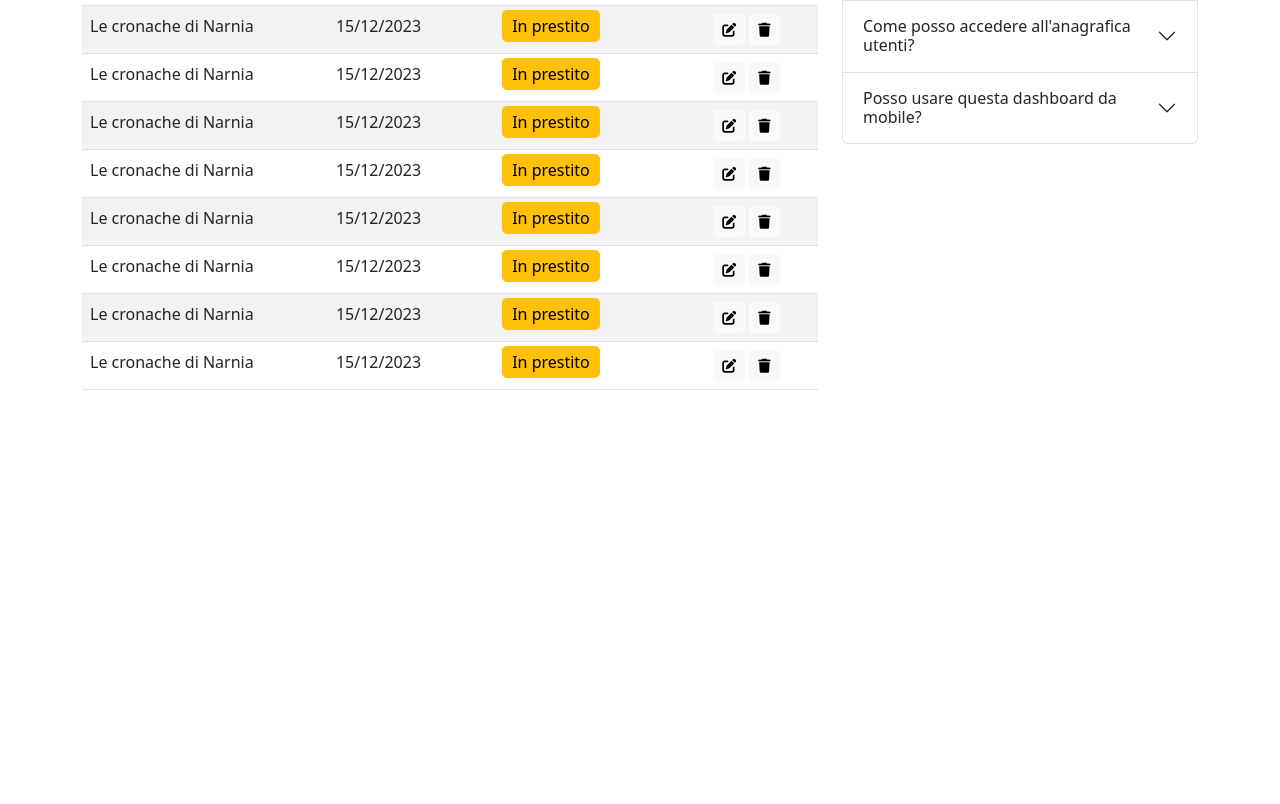
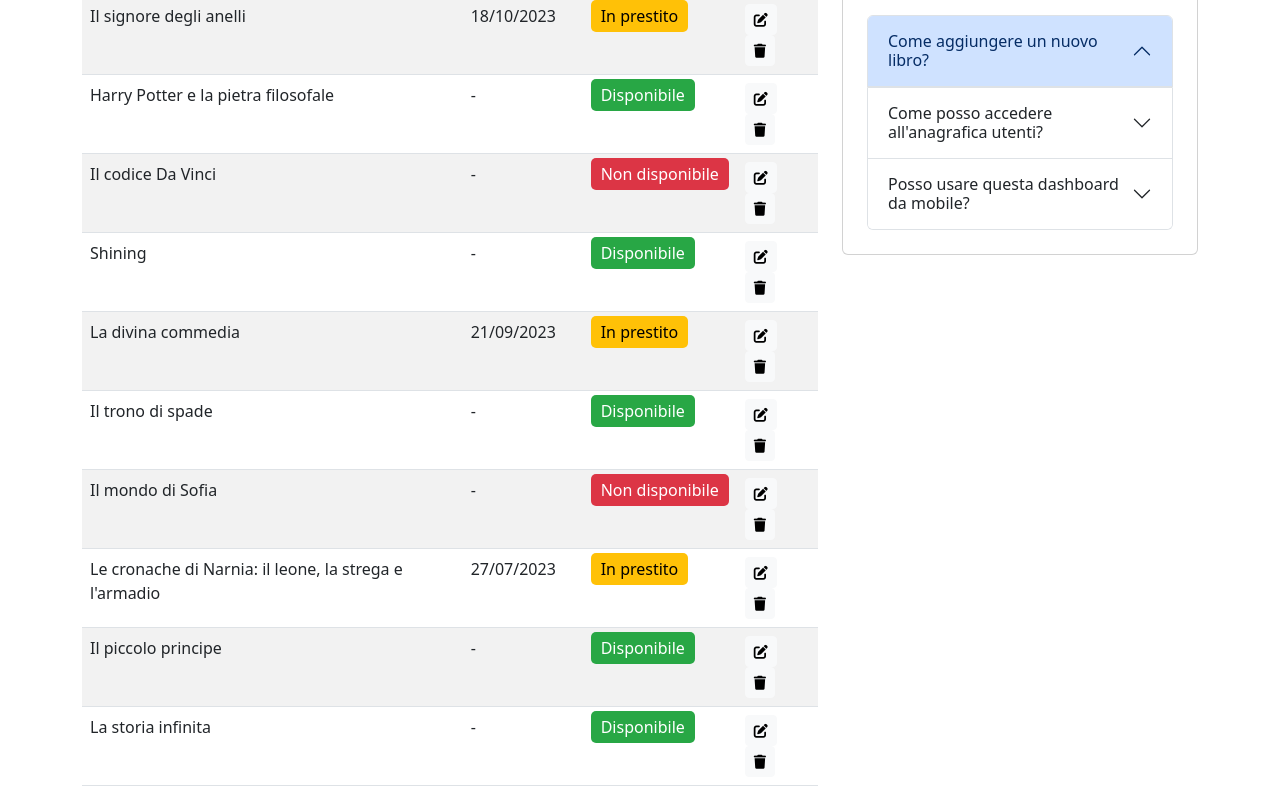
Before and after one commit to Deni0012/html-css-bootstrap-dashboard, a plain HTML site: page index.html in a window 1280 px wide. Shown: the part 385-1189 px from the top of the page. Before the commit the page ends 815 px from the top, so only its background shows below. Drawn offline with nearby package versions, Linux system fonts and the light colour scheme.

Commit message:
add: fine del progetto bootstrap dashboard

```diff
--- a/css/style.css
+++ b/css/style.css
@@ -10,6 +10,7 @@
      color: white;
      padding: 5px 10px;
      border-radius: 5px;
+     white-space: nowrap;
  }
 
  .status-in-prestito {
--- a/index.html
+++ b/index.html
@@ -24,6 +24,8 @@
             <button class="navbar-toggler" type="button" data-bs-toggle="collapse" data-bs-target="#navbarNav">
                 <span class="navbar-toggler-icon"></span>
             </button>
+
+            <!-- Menù -->
             <div class="collapse navbar-collapse" id="navbarNav">
                 <ul class="navbar-nav text-left">
                     <li class="nav-item"><a class="nav-link" href="#">Catalogo Libri</a></li>
@@ -32,6 +34,8 @@
                     <li class="nav-item"><a class="nav-link" href="#">Help</a></li>
                 </ul>
             </div>
+
+            <!-- Barra cerca -->
             <form class="d-none d-lg-flex" role="search">
                 <input class="form-control me-2" type="search" placeholder="Cerca..." aria-label="Search">
                 <button class="btn btn-outline-light" type="submit">Cerca</button>
@@ -61,7 +65,34 @@
                     <tbody>
                         <tr>
                             <td>I pilastri della terra</td>
-                            <td class="d-none d-md-table-cell">10/02/2024</td> <!-- Data prestito -->
+                            <td class="d-none d-md-table-cell">-</td> <!-- Data prestito -->
+                            <td><span class="status-disponibile">Disponibile</span></td>
+                            <td>
+                                <button class="btn btn-sm btn-light"><i class="fas fa-edit"></i></button>
+                                <button class="btn btn-sm btn-light"><i class="fas fa-trash"></i></button>
+                            </td>
+                        </tr>
+                        <tr>
+                            <td>I promessi sposi</td>
+                            <td class="d-none d-md-table-cell">-</td> <!-- Data prestito -->
+                            <td><span class="status-disponibile">Disponibile</span></td>
+                            <td>
+                                <button class="btn btn-sm btn-light"><i class="fas fa-edit"></i></button>
+                                <button class="btn btn-sm btn-light"><i class="fas fa-trash"></i></button>
+                            </td>
+                        </tr>
+                        <tr>
+                            <td>Il signore degli anelli</td>
+                            <td class="d-none d-md-table-cell">18/10/2023</td> <!-- Data prestito -->
+                            <td><span class="status-in-prestito">In prestito</span></td>
+                            <td>
+                                <button class="btn btn-sm btn-light"><i class="fas fa-edit"></i></button>
+                                <button class="btn btn-sm btn-light"><i class="fas fa-trash"></i></button>
+                            </td>
+                        </tr>
+                        <tr>
+                            <td>Harry Potter e la pietra filosofale</td>
+                            <td class="d-none d-md-table-cell">-</td> <!-- Data prestito -->
                             <td><span class="status-disponibile">Disponibile</span></td>
                             <td>
                                 <button class="btn btn-sm btn-light"><i class="fas fa-edit"></i></button>
@@ -70,7 +101,7 @@
                         </tr>
                         <tr>
                             <td>Il codice Da Vinci</td>
-                            <td class="d-none d-md-table-cell">05/01/2024</td> <!-- Data prestito -->
+                            <td class="d-none d-md-table-cell">-</td> <!-- Data prestito -->
                             <td><span class="status-non-disponibile">Non disponibile</span></td>
                             <td>
                                 <button class="btn btn-sm btn-light"><i class="fas fa-edit"></i></button>
@@ -78,8 +109,17 @@
                             </td>
                         </tr>
                         <tr>
-                            <td>Le cronache di Narnia</td>
-                            <td class="d-none d-md-table-cell">15/12/2023</td> <!-- Data prestito -->
+                            <td>Shining</td>
+                            <td class="d-none d-md-table-cell">-</td> <!-- Data prestito -->
+                            <td><span class="status-disponibile">Disponibile</span></td>
+                            <td>
+                                <button class="btn btn-sm btn-light"><i class="fas fa-edit"></i></button>
+                                <button class="btn btn-sm btn-light"><i class="fas fa-trash"></i></button>
+                            </td>
+                        </tr>
+                        <tr>
+                            <td>La divina commedia</td>
+                            <td class="d-none d-md-table-cell">21/09/2023</td> <!-- Data prestito -->
                             <td><span class="status-in-prestito">In prestito</span></td>
                             <td>
                                 <button class="btn btn-sm btn-light"><i class="fas fa-edit"></i></button>
@@ -87,8 +127,26 @@
                             </td>
                         </tr>
                         <tr>
-                            <td>Le cronache di Narnia</td>
-                            <td class="d-none d-md-table-cell">15/12/2023</td> <!-- Data prestito -->
+                            <td>Il trono di spade</td>
+                            <td class="d-none d-md-table-cell">-</td> <!-- Data prestito -->
+                            <td><span class="status-disponibile">Disponibile</span></td>
+                            <td>
+                                <button class="btn btn-sm btn-light"><i class="fas fa-edit"></i></button>
+                                <button class="btn btn-sm btn-light"><i class="fas fa-trash"></i></button>
+                            </td>
+                        </tr>
+                        <tr>
+                            <td>Il mondo di Sofia</td>
+                            <td class="d-none d-md-table-cell">-</td> <!-- Data prestito -->
+                            <td><span class="status-non-disponibile">Non disponibile</span></td>
+                            <td>
+                                <button class="btn btn-sm btn-light"><i class="fas fa-edit"></i></button>
+                                <button class="btn btn-sm btn-light"><i class="fas fa-trash"></i></button>
+                            </td>
+                        </tr>
+                        <tr>
+                            <td>Le cronache di Narnia: il leone, la strega e l'armadio</td>
+                            <td class="d-none d-md-table-cell">27/07/2023</td> <!-- Data prestito -->
                             <td><span class="status-in-prestito">In prestito</span></td>
                             <td>
                                 <button class="btn btn-sm btn-light"><i class="fas fa-edit"></i></button>
@@ -96,72 +154,18 @@
                             </td>
                         </tr>
                         <tr>
-                            <td>Le cronache di Narnia</td>
-                            <td class="d-none d-md-table-cell">15/12/2023</td> <!-- Data prestito -->
-                            <td><span class="status-in-prestito">In prestito</span></td>
+                            <td>Il piccolo principe</td>
+                            <td class="d-none d-md-table-cell">-</td> <!-- Data prestito -->
+                            <td><span class="status-disponibile">Disponibile</span></td>
                             <td>
                                 <button class="btn btn-sm btn-light"><i class="fas fa-edit"></i></button>
                                 <button class="btn btn-sm btn-light"><i class="fas fa-trash"></i></button>
                             </td>
                         </tr>
                         <tr>
-                            <td>Le cronache di Narnia</td>
-                            <td class="d-none d-md-table-cell">15/12/2023</td> <!-- Data prestito -->
-                            <td><span class="status-in-prestito">In prestito</span></td>
-                            <td>
-                                <button class="btn btn-sm btn-light"><i class="fas fa-edit"></i></button>
-                                <button class="btn btn-sm btn-light"><i class="fas fa-trash"></i></button>
-                            </td>
-                        </tr>
-                        <tr>
-                            <td>Le cronache di Narnia</td>
-                            <td class="d-none d-md-table-cell">15/12/2023</td> <!-- Data prestito -->
-                            <td><span class="status-in-prestito">In prestito</span></td>
-                            <td>
-                                <button class="btn btn-sm btn-light"><i class="fas fa-edit"></i></button>
-                                <button class="btn btn-sm btn-light"><i class="fas fa-trash"></i></button>
-                            </td>
-                        </tr>
-                        <tr>
-                            <td>Le cronache di Narnia</td>
-                            <td class="d-none d-md-table-cell">15/12/2023</td> <!-- Data prestito -->
-                            <td><span class="status-in-prestito">In prestito</span></td>
-                            <td>
-                                <button class="btn btn-sm btn-light"><i class="fas fa-edit"></i></button>
-                                <button class="btn btn-sm btn-light"><i class="fas fa-trash"></i></button>
-                            </td>
-                        </tr>
-                        <tr>
-                            <td>Le cronache di Narnia</td>
-                            <td class="d-none d-md-table-cell">15/12/2023</td> <!-- Data prestito -->
-                            <td><span class="status-in-prestito">In prestito</span></td>
-                            <td>
-                                <button class="btn btn-sm btn-light"><i class="fas fa-edit"></i></button>
-                                <button class="btn btn-sm btn-light"><i class="fas fa-trash"></i></button>
-                            </td>
-                        </tr>
-                        <tr>
-                            <td>Le cronache di Narnia</td>
-                            <td class="d-none d-md-table-cell">15/12/2023</td> <!-- Data prestito -->
-                            <td><span class="status-in-prestito">In prestito</span></td>
-                            <td>
-                                <button class="btn btn-sm btn-light"><i class="fas fa-edit"></i></button>
-                                <button class="btn btn-sm btn-light"><i class="fas fa-trash"></i></button>
-                            </td>
-                        </tr>
-                        <tr>
-                            <td>Le cronache di Narnia</td>
-                            <td class="d-none d-md-table-cell">15/12/2023</td> <!-- Data prestito -->
-                            <td><span class="status-in-prestito">In prestito</span></td>
-                            <td>
-                                <button class="btn btn-sm btn-light"><i class="fas fa-edit"></i></button>
-                                <button class="btn btn-sm btn-light"><i class="fas fa-trash"></i></button>
-                            </td>
-                        </tr>
-                        <tr>
-                            <td>Le cronache di Narnia</td>
-                            <td class="d-none d-md-table-cell">15/12/2023</td> <!-- Data prestito -->
-                            <td><span class="status-in-prestito">In prestito</span></td>
+                            <td>La storia infinita</td>
+                            <td class="d-none d-md-table-cell">-</td> <!-- Data prestito -->
+                            <td><span class="status-disponibile">Disponibile</span></td>
                             <td>
                                 <button class="btn btn-sm btn-light"><i class="fas fa-edit"></i></button>
                                 <button class="btn btn-sm btn-light"><i class="fas fa-trash"></i></button>
@@ -170,10 +174,11 @@
                     </tbody>
                 </table>
             </div>
-            <!-- Sezione Todo & FAQ -->
+            <!-- Sezione Todo -->
             <div class="col-lg-4">
                 <div class="card mb-3">
                     <h3 class="card-header">Todo</h3>
+                    <div class="border p-3 accordion">
                         <ul class="list-group list-group-flush">
                             <li class="list-group-item"><input type="checkbox"> Chiamare segreteria</li>
                             <li class="list-group-item"><input type="checkbox"> Mandare avvisi prestiti scaduti</li>
@@ -181,9 +186,12 @@
                         </ul>
                     </div>
 
+                </div>
 
-                <h3>F.A.Q.</h3>
-                <div class="accordion" id="faqAccordion">
+                <!-- FAQ -->
+                <div class="card mb-3">
+                    <h3 class="card-header">F.A.Q.</h3>
+                    <div class="p-4 accordion" id="faqAccordion">
                         <div class="accordion-item">
                             <h2 class="accordion-header">
                                 <button class="accordion-button" type="button" data-bs-toggle="collapse" data-bs-target="#faq1">
@@ -196,8 +204,7 @@
                         </div>
                         <div class="accordion-item">
                             <h2 class="accordion-header">
-                            <button class="accordion-button collapsed" type="button" data-bs-toggle="collapse"
-                                data-bs-target="#faq2">
+                                <button class="accordion-button collapsed" type="button" data-bs-toggle="collapse" data-bs-target="#faq2">
                                     Come posso accedere all'anagrafica utenti?
                                 </button>
                             </h2>
@@ -207,8 +214,7 @@
                         </div>
                         <div class="accordion-item">
                             <h2 class="accordion-header">
-                            <button class="accordion-button collapsed" type="button" data-bs-toggle="collapse"
-                                data-bs-target="#faq3">
+                                <button class="accordion-button collapsed" type="button" data-bs-toggle="collapse" data-bs-target="#faq3">
                                     Posso usare questa dashboard da mobile?
                                 </button>
                             </h2>
@@ -217,6 +223,8 @@
                             </div>
                         </div>
                     </div>
+                </div>
+
             </div>
         </div>
     </div>
```
Lines whose indentation alone changed are shown as unchanged.
